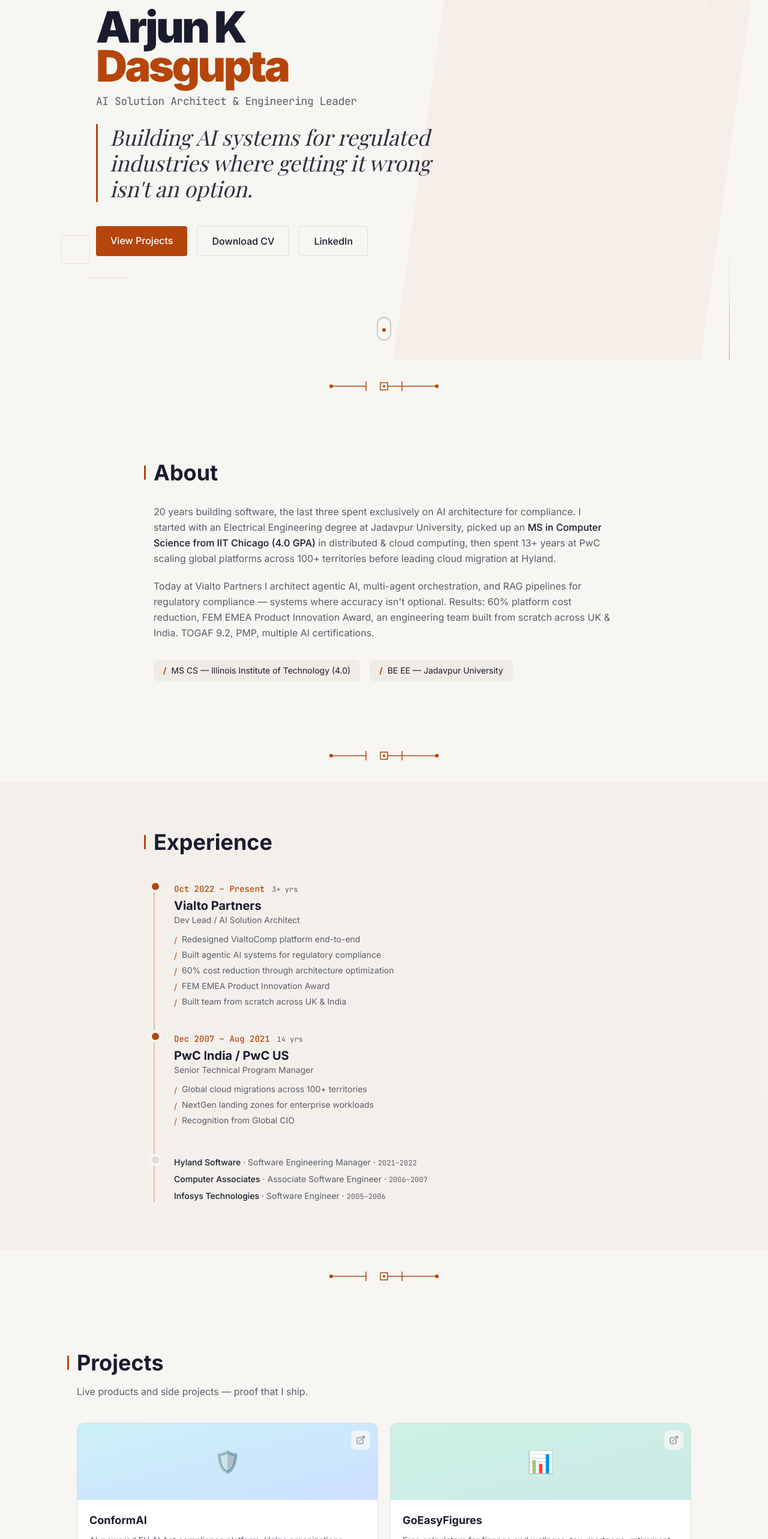
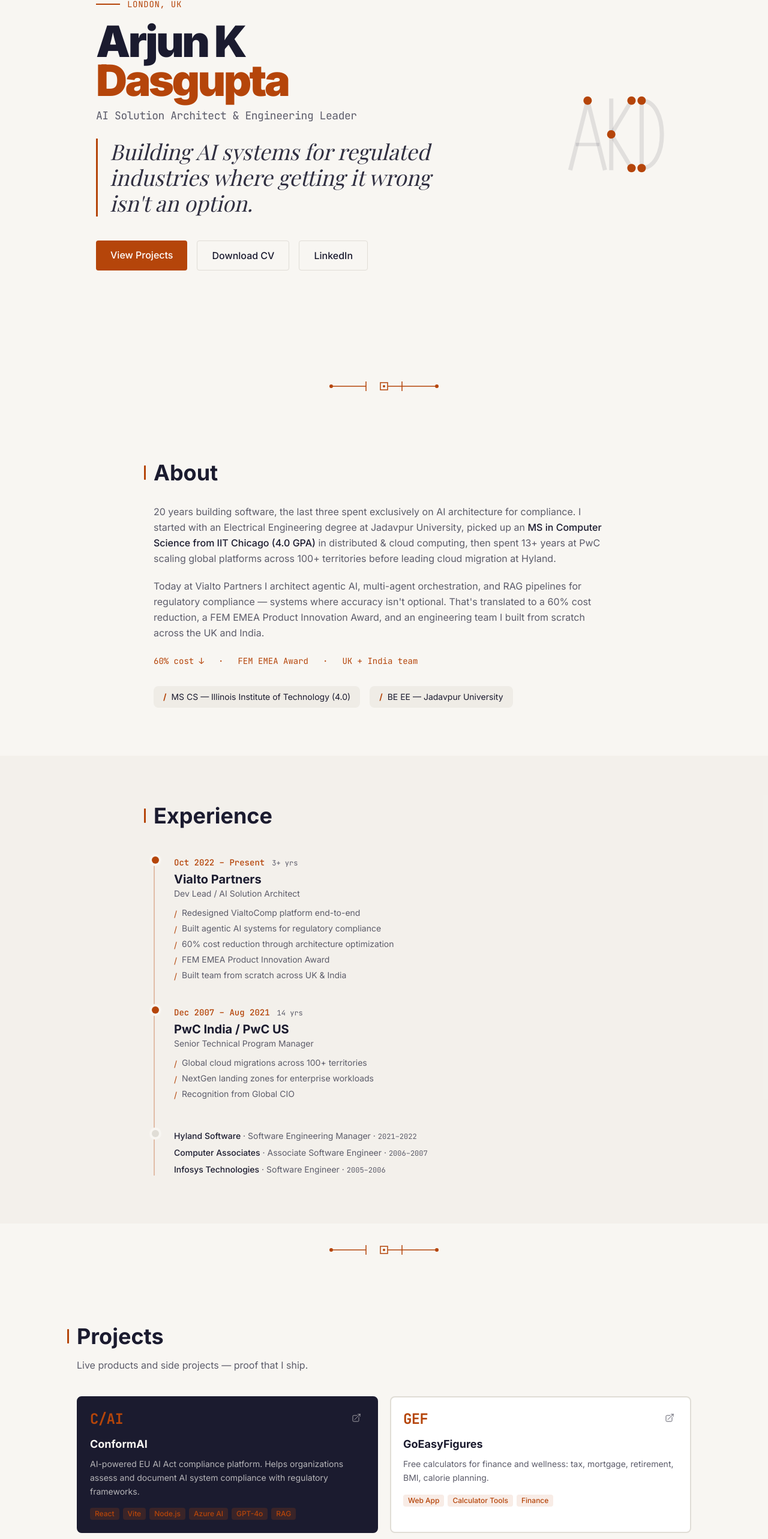
Before and after one commit to arjundg/arjundg-personal-site, a Next.js app: page / in a window 1280 px wide. Shown: the part 200-2766 px from the top of the page at 60% size. Built offline with nearby package versions, Linux system fonts and the light colour scheme; a web font is replaced by a local one.

Commit message:
feat: update layout and styling across components for improved aesthetics and usability

```diff
--- a/src/app/page.tsx
+++ b/src/app/page.tsx
@@ -34,13 +34,11 @@ export default function Home() {
       <Hero />
       <NodePathDivider />
       <About />
-      <NodePathDivider />
       <Experience />
       <NodePathDivider />
       <Projects />
       <NodePathDivider />
       <Skills />
-      <NodePathDivider />
       <Contact />
     </>
   );
--- a/src/app/playground/page.tsx
+++ b/src/app/playground/page.tsx
@@ -9,7 +9,7 @@ export const metadata: Metadata = {
 
 export default function PlaygroundPage() {
   return (
-    <div className="pt-20 pb-24 px-4 sm:px-6 lg:px-8 min-h-screen">
+    <div className="pt-28 pb-24 px-4 sm:px-6 lg:px-8 min-h-screen">
       <div className="max-w-6xl mx-auto">
         <div className="text-center mb-12">
           <h1 className="text-3xl sm:text-4xl font-bold mb-4">
--- a/src/components/About.tsx
+++ b/src/components/About.tsx
@@ -41,12 +41,25 @@ export function About() {
           >
             Today at Vialto Partners I architect agentic AI, multi-agent
             orchestration, and RAG pipelines for regulatory compliance —
-            systems where accuracy isn&apos;t optional. Results: 60% platform cost
-            reduction, FEM EMEA Product Innovation Award, an engineering team
-            built from scratch across UK &amp; India. TOGAF 9.2, PMP,
-            multiple AI certifications.
+            systems where accuracy isn&apos;t optional. That&apos;s translated to a
+            60% cost reduction, a FEM EMEA Product Innovation Award, and an
+            engineering team I built from scratch across the UK and India.
           </motion.p>
         </div>
+
+        {/* Inline stats */}
+        <motion.div
+          initial={{ opacity: 0, y: 20 }}
+          animate={isInView ? { opacity: 1, y: 0 } : {}}
+          transition={{ duration: 0.5, delay: 0.25 }}
+          className="mt-6 flex flex-wrap gap-x-6 gap-y-2 text-sm font-mono text-accent"
+        >
+          <span>60% cost ↓</span>
+          <span>·</span>
+          <span>FEM EMEA Award</span>
+          <span>·</span>
+          <span>UK + India team</span>
+        </motion.div>
 
         {/* Education inline */}
         <motion.div
--- a/src/components/Hero.tsx
+++ b/src/components/Hero.tsx
@@ -1,26 +1,20 @@
 "use client";
 
 import { motion } from "framer-motion";
-import { BlueprintGrid } from "./SystemMotif";
+import { Monogram } from "./Monogram";
 
 export function Hero() {
   return (
     <section className="relative min-h-screen flex items-center overflow-hidden">
-      {/* Blueprint grid background */}
-      <BlueprintGrid />
-
-      {/* Signature diagonal accent — sharper */}
+      {/* Background */}
       <div className="absolute inset-0 -z-10">
         <div className="absolute inset-0 bg-background" />
-        <div className="absolute top-0 right-0 w-2/5 h-full bg-accent/[0.04] dark:bg-accent/[0.06] skew-x-[-8deg] origin-top-right" />
-        <div className="absolute bottom-0 right-16 w-px h-48 bg-gradient-to-t from-accent/50 to-transparent hidden md:block" />
-        <div className="absolute top-24 right-16 w-px h-24 bg-gradient-to-b from-accent/30 to-transparent hidden md:block" />
-        {/* Horizontal connector line */}
-        <div className="absolute top-24 right-16 w-24 h-px bg-accent/20 hidden md:block" />
       </div>
 
-      <div className="max-w-5xl mx-auto px-4 sm:px-6 lg:px-8 w-full py-20 md:py-24">
-        <div className="max-w-3xl">
+      <div className="max-w-5xl mx-auto px-4 sm:px-6 lg:px-8 w-full pt-28 md:pt-32 pb-16 md:pb-20">
+        <div className="flex items-center justify-between gap-12">
+          {/* Left: content */}
+          <div className="max-w-2xl">
             <motion.div
               initial={{ opacity: 0, x: -20 }}
               animate={{ opacity: 1, x: 0 }}
@@ -53,7 +47,7 @@ export function Hero() {
               AI Solution Architect &amp; Engineering Leader
             </motion.p>
 
-          {/* THE typographic moment — display serif, italic */}
+            {/* Typographic moment — display serif, italic */}
             <motion.blockquote
               initial={{ opacity: 0, y: 20 }}
               animate={{ opacity: 1, y: 0 }}
@@ -93,23 +87,18 @@ export function Hero() {
               </a>
             </motion.div>
           </div>
+
+          {/* Right: deliberate geometric mark */}
+          <motion.div
+            initial={{ opacity: 0, scale: 0.9 }}
+            animate={{ opacity: 1, scale: 1 }}
+            transition={{ duration: 0.8, delay: 0.3 }}
+            className="hidden lg:flex items-center justify-center"
+          >
+            <Monogram size={180} className="text-foreground/10" animated />
+          </motion.div>
         </div>
-
-      {/* Scroll indicator */}
-      <motion.div
-        initial={{ opacity: 0 }}
-        animate={{ opacity: 1 }}
-        transition={{ delay: 1.8 }}
-        className="absolute bottom-8 left-1/2 -translate-x-1/2"
-      >
-        <div className="w-6 h-10 border-2 border-muted-foreground/30 rounded-full flex justify-center">
-          <motion.div
-            animate={{ y: [0, 12, 0] }}
-            transition={{ duration: 1.5, repeat: Infinity }}
-            className="w-1.5 h-1.5 bg-accent rounded-full mt-2"
-          />
       </div>
-      </motion.div>
     </section>
   );
 }
--- a/src/components/Projects.tsx
+++ b/src/components/Projects.tsx
@@ -11,8 +11,8 @@ const projects = [
       "AI-powered EU AI Act compliance platform. Helps organizations assess and document AI system compliance with regulatory frameworks.",
     tech: ["React", "Vite", "Node.js", "Azure AI", "GPT-4o", "RAG"],
     link: "https://conformai.vercel.app",
-    gradient: "from-cyan-500/20 to-blue-600/20",
-    icon: "🛡️",
+    featured: true,
+    mark: "C/AI",
   },
   {
     title: "GoEasyFigures",
@@ -20,8 +20,8 @@ const projects = [
       "Free calculators for finance and wellness: tax, mortgage, retirement, BMI, calorie planning.",
     tech: ["Web App", "Calculator Tools", "Finance"],
     link: "https://goeasyfigures.com",
-    gradient: "from-emerald-500/20 to-teal-600/20",
-    icon: "📊",
+    featured: false,
+    mark: "GEF",
   },
   {
     title: "MindMaze",
@@ -29,8 +29,8 @@ const projects = [
       "Interactive puzzle and game application designed to challenge with brain-teasing mechanics.",
     tech: ["Web App", "Games", "Interactive"],
     link: "https://mindmaze.web.app",
-    gradient: "from-purple-500/20 to-pink-600/20",
-    icon: "🧩",
+    featured: false,
+    mark: "MM",
   },
   {
     title: "QuackCode",
@@ -38,8 +38,8 @@ const projects = [
       'Educational coding game for children featuring "Dilly the Duck" — teaching programming through zone-based puzzle levels.',
     tech: ["React", "Gamified Learning", "Education"],
     link: "#",
-    gradient: "from-amber-500/20 to-orange-600/20",
-    icon: "🦆",
+    featured: false,
+    mark: "QC",
   },
 ];
 
@@ -74,17 +74,31 @@ export function Projects() {
               initial={{ opacity: 0, y: 30 }}
               animate={isInView ? { opacity: 1, y: 0 } : {}}
               transition={{ duration: 0.4, delay: 0.1 * index }}
-              className="bg-card border border-card-border rounded-xl overflow-hidden hover:border-accent/50 transition-all group"
+              className={`relative rounded-lg overflow-hidden transition-all group ${
+                project.featured
+                  ? "bg-foreground text-background border-2 border-foreground"
+                  : "bg-card border-2 border-card-border hover:border-accent/60"
+              }`}
             >
-              {/* Visual header */}
-              <div className={`h-32 bg-gradient-to-br ${project.gradient} flex items-center justify-center relative`}>
-                <span className="text-4xl">{project.icon}</span>
+              {/* Typographic mark header */}
+              <div className={`px-5 pt-5 pb-3 flex items-start justify-between`}>
+                <span
+                  className={`font-mono text-2xl font-bold tracking-tight ${
+                    project.featured ? "text-accent" : "text-accent"
+                  }`}
+                >
+                  {project.mark}
+                </span>
                 {project.link !== "#" && (
                   <a
                     href={project.link}
                     target="_blank"
                     rel="noopener noreferrer"
-                    className="absolute top-3 right-3 p-2 bg-background/80 backdrop-blur-sm rounded-lg text-muted-foreground hover:text-accent transition-colors"
+                    className={`p-1.5 rounded transition-colors ${
+                      project.featured
+                        ? "text-background/60 hover:text-accent"
+                        : "text-muted-foreground hover:text-accent"
+                    }`}
                     aria-label={`Visit ${project.title}`}
                   >
                     <ArrowTopRightOnSquareIcon className="w-4 h-4" />
@@ -93,18 +107,30 @@ export function Projects() {
               </div>
 
               {/* Content */}
-              <div className="p-5">
-                <h3 className="text-lg font-bold group-hover:text-accent transition-colors">
+              <div className="px-5 pb-5">
+                <h3
+                  className={`text-lg font-bold group-hover:text-accent transition-colors ${
+                    project.featured ? "text-background" : ""
+                  }`}
+                >
                   {project.title}
                 </h3>
-                <p className="text-muted-foreground text-sm mt-2 leading-relaxed">
+                <p
+                  className={`text-sm mt-2 leading-relaxed ${
+                    project.featured ? "text-background/70" : "text-muted-foreground"
+                  }`}
+                >
                   {project.description}
                 </p>
                 <div className="flex flex-wrap gap-1.5 mt-4">
                   {project.tech.map((t) => (
                     <span
                       key={t}
-                      className="text-xs px-2 py-0.5 bg-accent/10 text-accent rounded font-medium"
+                      className={`text-xs px-2 py-0.5 rounded font-medium ${
+                        project.featured
+                          ? "bg-accent/20 text-accent"
+                          : "bg-accent/10 text-accent"
+                      }`}
                     >
                       {t}
                     </span>
--- a/src/components/playground/ArchitectureDiagram.tsx
+++ b/src/components/playground/ArchitectureDiagram.tsx
@@ -37,11 +37,11 @@ export function ArchitectureDiagram({ scenario, currentStep }: ArchitectureDiagr
   const height = rows * 120 + 60;
 
   return (
-    <div className="bg-card border border-card-border rounded-xl p-6 overflow-x-auto">
+    <div className="bg-card border-2 border-card-border rounded-lg p-4 overflow-x-auto">
       <svg
         viewBox={`0 0 ${width} ${height}`}
         className="w-full max-w-full"
-        style={{ minHeight: `${Math.max(250, height)}px`, maxHeight: "400px" }}
+        style={{ height: `${height + 20}px` }}
       >
         {/* Edges */}
         <AnimatePresence>
```
Also changed, not shown: src/components/playground/ArchitectureExplorer.tsx (+11 -6 lines), src/components/playground/scenarios.ts (+6 -6 lines). Lines whose indentation alone changed are shown as unchanged.
